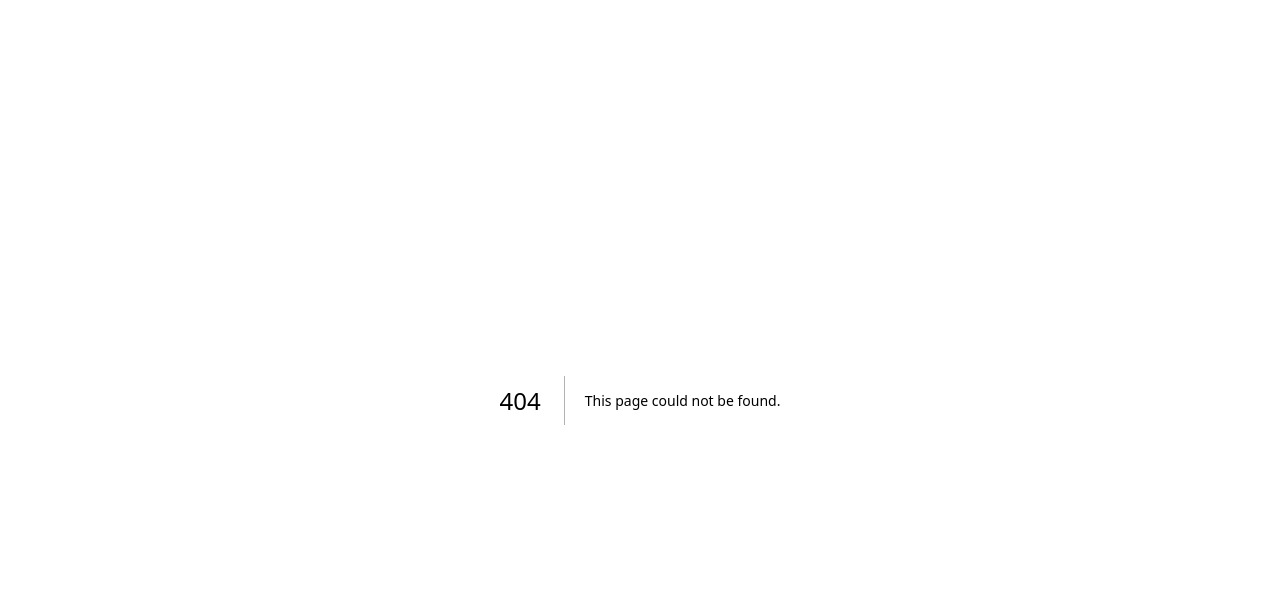
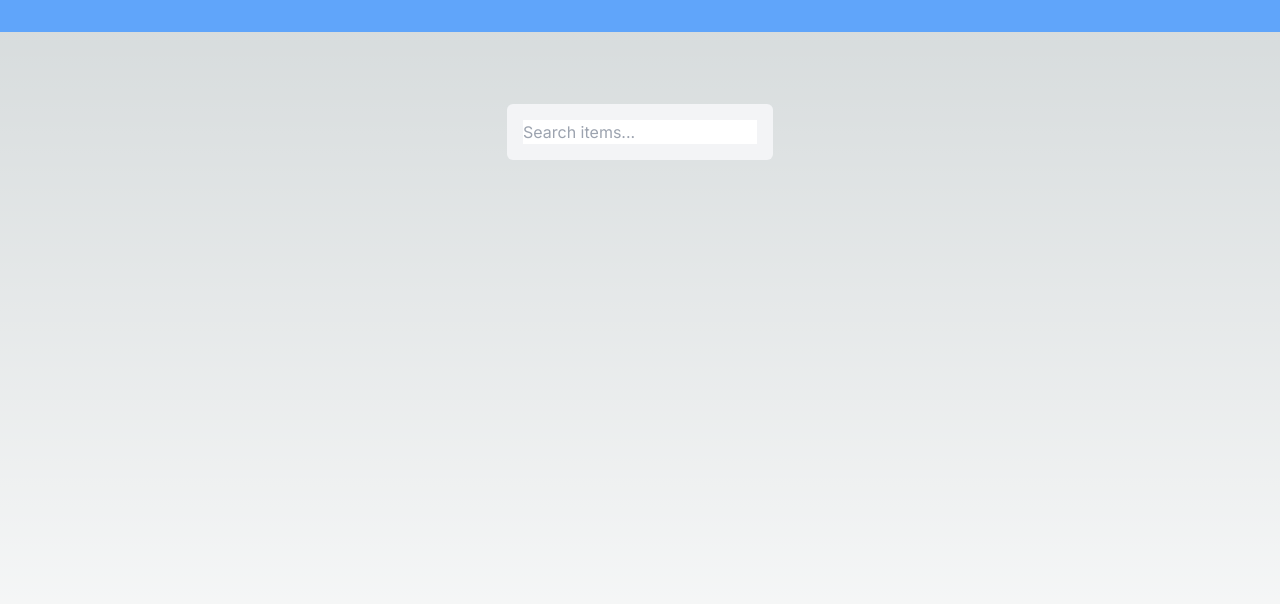
Before and after one commit to Valentine-Jingwa/cprg306-assignments, a Next.js app: page /extra/more in a window 1280 px wide. Before the commit this address had no page. Shown: the top 604 px of the page. Built offline with nearby package versions, Linux system fonts and the light colour scheme.

Commit message:
New Updates

```diff
--- /dev/null
+++ b/app/extra/more/page.js
@@ -0,0 +1,37 @@
+'use client'
+import { useState } from 'react';
+import Navbar from '/app/navbar';
+import Item from '/app/week3/item';
+import items from '/app/week3/item-list';
+
+export default function More() {
+  const links = [
+    // Your links here
+  ];
+
+  const handleSearch = (event) => {
+    const searchTerm = event.target.value.toLowerCase();
+    const listItems = document.querySelectorAll('.list-item');
+
+    listItems.forEach((item) => {
+      const text = item.textContent.toLowerCase();
+      if (text.includes(searchTerm)) {
+        item.style.backgroundColor = "green";
+      } else {
+        item.style.backgroundColor = "";
+      }
+    });
+  };
+
+  return (
+    <main className="flex min-h-screen flex-col items-center justify-between p-24">
+      <Navbar links={links} />
+
+      {/* Existing code... */}
+
+      <div className="bg-gray-100 rounded-md p-4 m-2">
+        <input type="text" placeholder="Search items..." onInput={handleSearch} />
+      </div>
+    </main>
+  );
+}
--- a/app/navbar.js
+++ b/app/navbar.js
@@ -2,7 +2,7 @@
 
 const Navbar = ({ links }) => {
     return (
-      <nav className="fixed top-0 left-0 w-full bg-gray-300 text-center py-4 z-50">
+      <nav className="fixed top-0 left-0 w-full bg-blue-400 text-center py-4 z-50">
         <ul className="flex justify-around">
           {links.map((link, index) => (
             <li key={index} className="px-6 py-2 rounded-lg hover:bg-gray-200 hover:shadow-md">
--- a/app/page.js
+++ b/app/page.js
@@ -1,6 +1,7 @@
 import Link from 'next/link'
 
 export default function Home() {
+
   return (
     <main className="flex min-h-screen flex-col items-center justify-between p-24">
       <div className="z-10 max-w-5xl w-full items-center justify-between font-mono text-sm lg:flex">
@@ -8,8 +9,9 @@ export default function Home() {
           <h1 className="text-4xl font-bold text-center">CPRG 306 Assignments</h1>
           {/* Below is going to be list of links to different weeks of assignments week1-week14*/}
           <ul className="flex flex-col items-center justify-center">
-            <li className="hover:text-orange-300 list-disc"><Link href="/week2">Week 2 Assignment</Link></li>
-            <li className="hover:text-orange-300 list-disc"><Link href="/week3">Week 3 Assignment</Link></li>
+            <p className="hover:text-red-300 list-disc px-10 py-2 rounded-lg hover:bg-gray-200 hover:shadow-md"><Link href="/week2">Week 2 Assignment</Link></p>
+            <p className="hover:text-orange-300 list-disc px-10 py-2 rounded-lg hover:bg-gray-200 hover:shadow-md"><Link href="/week3">Week 3 Assignment</Link></p>
+            <p className="hover:text-yellow-300 list-disc px-10 py-2 rounded-lg hover:bg-gray-200 hover:shadow-md"><Link href="/week4">Week 4 Assignment</Link></p>
           </ul>
         </div>
       </div>
--- a/app/week3/item.js
+++ b/app/week3/item.js
@@ -3,7 +3,7 @@ import items from './item-list';
 
 const Item = ({ name, quantity, category }) => {
   return (
-    <li className="bg-gray-100 rounded-md p-4 m-2 flex justify-between">
+    <li className="bg-gray-100 hover:shadow-md rounded-md p-4 m-2 flex justify-between">
       <div className="text-lg font-semibold">{name}</div>
       <div className="text-sm text-gray-600">Quantity: {quantity}</div>
       <div className="text-sm text-blue-500">Category: {category}</div>
--- a/app/week3/page.js
+++ b/app/week3/page.js
@@ -1,3 +1,5 @@
+'use client'
+import { useState } from 'react';
 import React from 'react';
 import Link from 'next/link';
 import Navbar from '../navbar';
@@ -5,12 +7,13 @@ import Item from './item';
 import items from './item-list';
 
 export default function Home() {
-  const links = [
-    { label: 'Home', url: '/' },
-    { label: 'Shopping List', url: '/week3' },
-    { label: 'Contact', url: '/contact' },
-    { label: 'More', url: '/more' },
-  ];
+    // const [searchTerm, setSearchTerm] = useState("");
+    const links = [
+        { label: 'Home', url: '/' },
+        { label: 'Shopping List', url: '/week3' },
+        { label: 'Contact', url: '/contact' },
+        { label: 'More', url: './extra/more' },
+    ];
 
   return (
     <main className="flex min-h-screen flex-col items-center justify-between p-24">
@@ -34,6 +37,16 @@ export default function Home() {
           </ul>
         <Link className="px-6 py-2 rounded-lg hover:bg-gray-200 hover:shadow-md text-blue-500 hover:text-red-300"href="/">Back to Home</Link>
         </div>
+        <div className="bg-gray-100 rounded-md p-4 m-2 ">
+            <select className="bg-gray-100 rounded-md w-64 m-0" name="category" id="category">
+                <option value="all">All</option>
+                <option value="produce">Produce</option>
+                <option value="dairy">Dairy</option>
+                <option value="meat">Meat</option>
+                <option value="bakery">Bakery</option>
+                <option value="pantry">Pantry</option>
+            </select>
+        </div>
       </div>
     </main>
   );
--- /dev/null
+++ b/app/week4/page.js
@@ -0,0 +1,28 @@
+'use client'
+import { useState } from 'react';
+import React from 'react';
+import Link from 'next/link';
+import Navbar from '../navbar';
+
+export default function Home() {
+    const links = [
+        { label: 'Home', url: '/' },
+        { label: 'Shopping List', url: '/week3' },
+        { label: 'Contact', url: '/contact' },
+        { label: 'More', url: './extra/more' },
+    ];
+    return (
+        <main className="flex min-h-screen flex-col items-center justify-between p-24">
+            <Navbar links={links} />
+            <div className="z-10 max-w-5xl w-full items-center justify-between font-mono text-sm lg:flex">
+                <div className="flex flex-col items-center justify-center">
+                    <h1 className="text-4xl font-bold text-center">Shop</h1>
+                    {/* Below is going to be list of links to different weeks of assignments week1-week14*/}
+                    <ul className="flex flex-col items-center justify-center">
+                        <p className="hover:text-orange-300 list-disc">Stuff</p>
+                    </ul>
+                </div>
+            </div>
+        </main>
+    )
+}
```
Also changed, not shown: app/extra/more/more.js (deleted).
